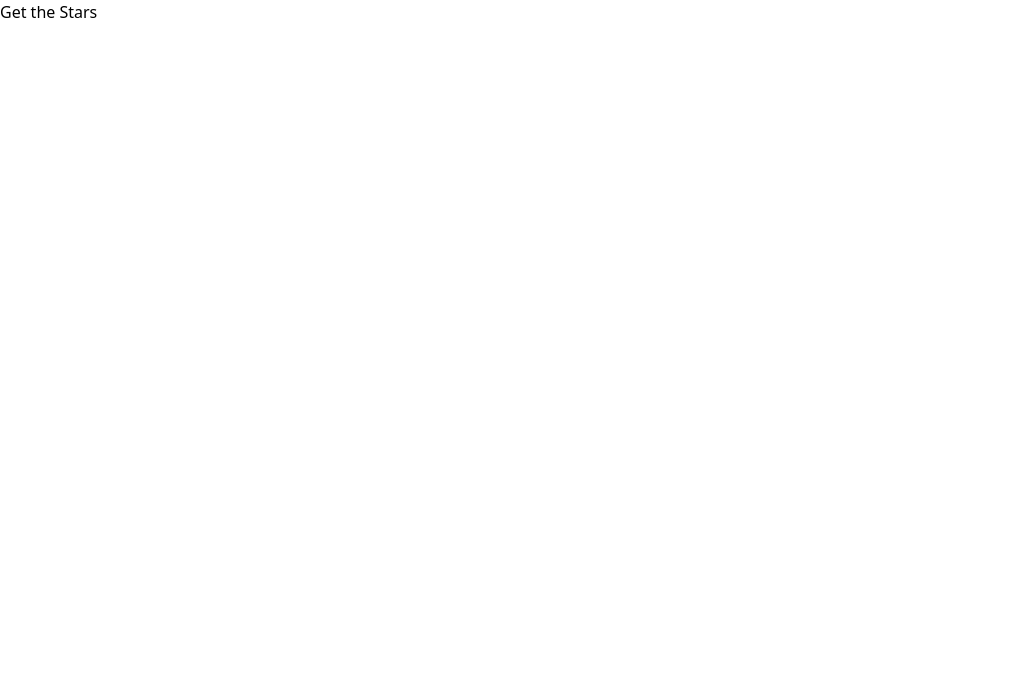
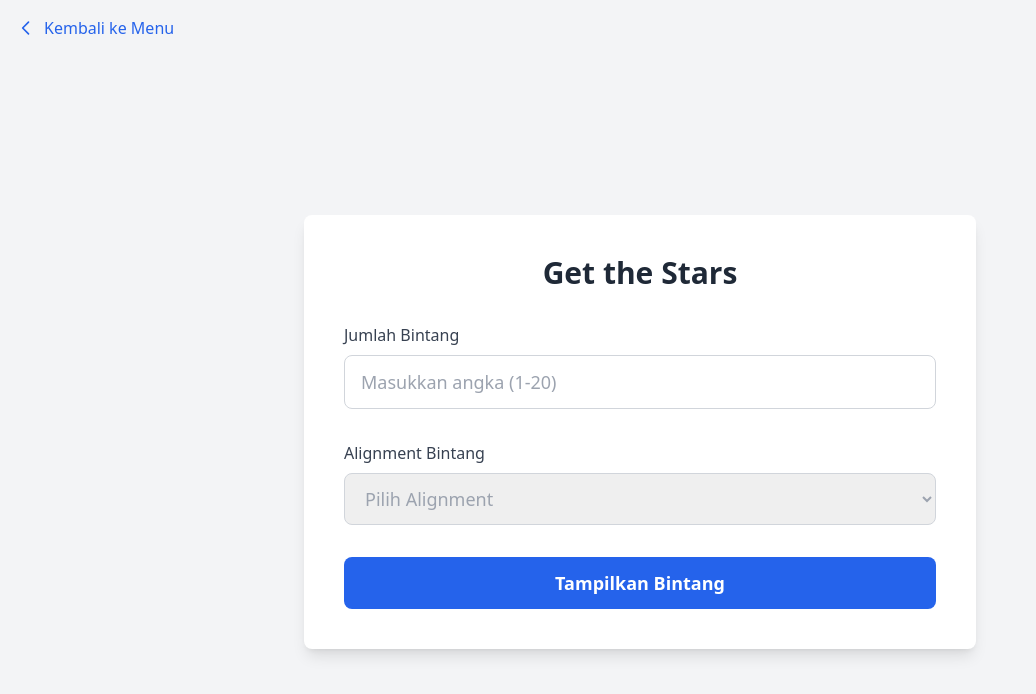
Before and after one commit to handyreyy/electronic-city-assessment, a Nuxt app: page /get-stars in a window 1280 px wide. Shown: the top 694 px of the page, without its empty margins (0-1036 px from the left). Built offline with nearby package versions, Linux system fonts and the light colour scheme.

Commit message:
Add get the stars menu with its validation

```diff
--- /dev/null
+++ b/components/BackButton.vue
@@ -0,0 +1,28 @@
+<template>
+  <button
+    @click="goBack"
+    class="mb-6 flex items-center space-x-2 text-blue-600 hover:text-blue-800"
+  >
+    <svg
+      class="w-5 h-5"
+      fill="none"
+      stroke="currentColor"
+      stroke-width="2"
+      viewBox="0 0 24 24"
+      xmlns="http://www.w3.org/2000/svg"
+    >
+      <path stroke-linecap="round" stroke-linejoin="round" d="M15 19l-7-7 7-7"></path>
+    </svg>
+    <span>Kembali ke Menu</span>
+  </button>
+</template>
+
+<script setup lang="ts">
+import { useRouter } from 'vue-router';
+
+const router = useRouter();
+
+function goBack() {
+  router.push('/menu');
+}
+</script>
--- /dev/null
+++ b/components/ConfirmModal.vue
@@ -0,0 +1,44 @@
+<template>
+  <Transition name="fade">
+    <div
+      v-if="isOpen"
+      class="fixed inset-0 flex items-center justify-center bg-black bg-opacity-50 z-50"
+    >
+      <div class="bg-white p-6 rounded shadow-lg max-w-sm w-full space-y-4">
+        <h2 class="text-xl font-bold">{{ title }}</h2>
+        <p>{{ message }}</p>
+        <div class="flex justify-end space-x-2 mt-4">
+          <button
+            @click="$emit('cancel')"
+            class="px-4 py-2 bg-gray-300 rounded hover:bg-gray-400"
+          >
+            Tidak
+          </button>
+          <button
+            @click="$emit('confirm')"
+            class="px-4 py-2 bg-blue-600 text-white rounded hover:bg-blue-700"
+          >
+            Ya
+          </button>
+        </div>
+      </div>
+    </div>
+  </Transition>
+</template>
+
+<script setup lang="ts">
+defineProps<{
+  isOpen: boolean;
+  title: string;
+  message: string;
+}>();
+</script>
+
+<style scoped>
+.fade-enter-active, .fade-leave-active {
+  transition: opacity 0.3s;
+}
+.fade-enter-from, .fade-leave-to {
+  opacity: 0;
+}
+</style>
--- /dev/null
+++ b/components/GetStarsForm.vue
@@ -0,0 +1,145 @@
+<template>
+  <div class="relative min-h-screen bg-gray-100 flex items-center justify-center p-4 w-full">
+    <div class="fixed top-4 left-4">
+      <BackButton />
+    </div>
+
+    <form
+      @submit.prevent="onSubmit"
+      class="w-full max-w-2xl bg-white p-10 rounded-lg shadow-lg space-y-8"
+    >
+      <h1 class="text-3xl font-bold text-center text-gray-800">Get the Stars</h1>
+
+      <div class="flex flex-col">
+        <label for="count" class="mb-2 font-medium text-gray-700">Jumlah Bintang</label>
+        <input
+          id="count"
+          v-model="countValue"
+          type="number"
+          placeholder="Masukkan angka (1-20)"
+          class="w-full px-4 py-3 border border-gray-300 rounded-lg focus:outline-none focus:ring-2 focus:ring-blue-300 text-lg"
+        />
+        <span v-if="countErrorMessage" class="text-red-500 text-sm mt-1">
+          {{ countErrorMessage }}
+        </span>
+      </div>
+
+      <div class="flex flex-col">
+        <label for="alignment" class="mb-2 font-medium text-gray-700">Alignment Bintang</label>
+        <select
+          id="alignment"
+          v-model="alignmentValue"
+          :class="[
+            'w-full px-4 py-3 border border-gray-300 rounded-lg focus:outline-none focus:ring-2 focus:ring-blue-300 text-lg cursor-pointer',
+            alignmentValue ? 'text-gray-900' : 'text-gray-400'
+          ]"
+        >
+          <option value="" disabled hidden>Pilih Alignment</option>
+          <option value="left">Rata Kiri</option>
+          <option value="center">Rata Tengah</option>
+          <option value="right">Rata Kanan</option>
+        </select>
+
+        <span v-if="alignmentErrorMessage" class="text-red-500 text-sm mt-1">
+          {{ alignmentErrorMessage }}
+        </span>
+      </div>
+
+      <button
+        type="submit"
+        class="w-full py-3 bg-blue-600 text-white font-semibold rounded-lg hover:bg-blue-700 transition-colors text-lg"
+      >
+        Tampilkan Bintang
+      </button>
+
+      <div v-if="stars.length" class="mt-8 space-y-3">
+        <div
+          v-for="(starRow, index) in stars"
+          :key="index"
+          :class="[
+            'text-yellow-500 text-3xl',
+            alignment === 'left' ? 'text-left' : '',
+            alignment === 'center' ? 'text-center' : '',
+            alignment === 'right' ? 'text-right' : ''
+          ]"
+        >
+          {{ starRow }}
+        </div>
+      </div>
+
+      <ConfirmModal
+        :isOpen="showModal"
+        :title="modalTitle"
+        :message="modalMessage"
+        @confirm="confirmStars"
+        @cancel="cancelStars"
+      />
+    </form>
+  </div>
+</template>
+
+<script setup lang="ts">
+import { ref } from 'vue';
+import { useForm, useField } from 'vee-validate';
+import { getStarsSchema } from '@/schemas/getStarsSchema';
+import BackButton from '@/components/BackButton.vue';
+import ConfirmModal from '@/components/ConfirmModal.vue';
+
+const { handleSubmit } = useForm({
+  validationSchema: getStarsSchema,
+});
+
+const { value: countValue, errorMessage: countErrorMessage } = useField<number>('count');
+const { value: alignmentValue, errorMessage: alignmentErrorMessage } = useField<string>('alignment', undefined, {
+  initialValue: '',
+});
+
+
+const stars = ref<string[]>([]);
+const alignment = ref<string>('');
+
+const showModal = ref(false);
+const pendingValues = ref<{ count: number; alignment: string } | null>(null);
+const modalTitle = ref('Konfirmasi');
+const modalMessage = ref('');
+
+const lastSubmittedValues = ref<{ count: number; alignment: string } | null>(null);
+
+function generateStars(values: { count: number; alignment: string }) {
+  const starsArr: string[] = [];
+  for (let i = 1; i <= values.count; i++) {
+    starsArr.push('⭐'.repeat(i));
+  }
+  stars.value = starsArr;
+  alignment.value = values.alignment;
+  lastSubmittedValues.value = { ...values };
+}
+
+const onSubmit = handleSubmit((values) => {
+  const isSameAsLast =
+    lastSubmittedValues.value &&
+    values.count === lastSubmittedValues.value.count &&
+    values.alignment === lastSubmittedValues.value.alignment;
+
+  if (isSameAsLast) {
+    generateStars(values);
+  } else {
+    pendingValues.value = { ...values };
+    modalMessage.value = `Apakah yakin get the stars sebanyak ${values.count} dengan alignment ${values.alignment}?`;
+    showModal.value = true;
+  }
+});
+
+function confirmStars() {
+  if (pendingValues.value) {
+    generateStars(pendingValues.value);
+    pendingValues.value = null;
+    showModal.value = false;
+  }
+}
+
+function cancelStars() {
+  pendingValues.value = null;
+  showModal.value = false;
+}
+</script>
--- a/pages/get-stars.vue
+++ b/pages/get-stars.vue
@@ -1,3 +1,9 @@
 <template>
-  <h1>Get the Stars</h1>
+  <div class="min-h-screen flex items-center justify-center bg-gray-100 p-8">
+    <GetStarsForm />
+  </div>
 </template>
+
+<script setup lang="ts">
+import GetStarsForm from '@/components/GetStarsForm.vue';
+</script>
--- /dev/null
+++ b/schemas/getStarsSchema.ts
@@ -0,0 +1,14 @@
+import * as yup from "yup";
+
+export const getStarsSchema = yup.object({
+  count: yup
+    .number()
+    .typeError("Jumlah harus berupa angka")
+    .required("Jumlah bintang wajib diisi")
+    .min(1, "Minimal 1 bintang")
+    .max(20, "Maksimal 100 bintang"),
+  alignment: yup
+    .string()
+    .oneOf(["left", "center", "right"], "Pilih alignment yang valid")
+    .required("Alignment wajib dipilih"),
+});
```
